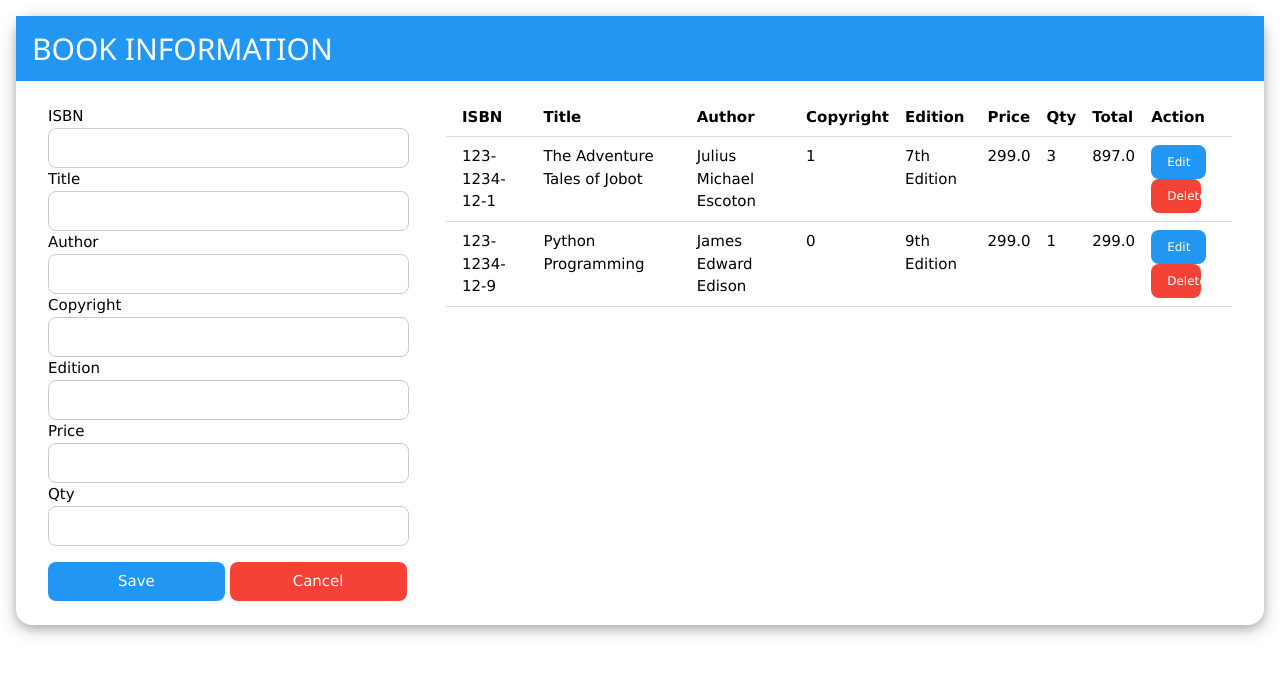
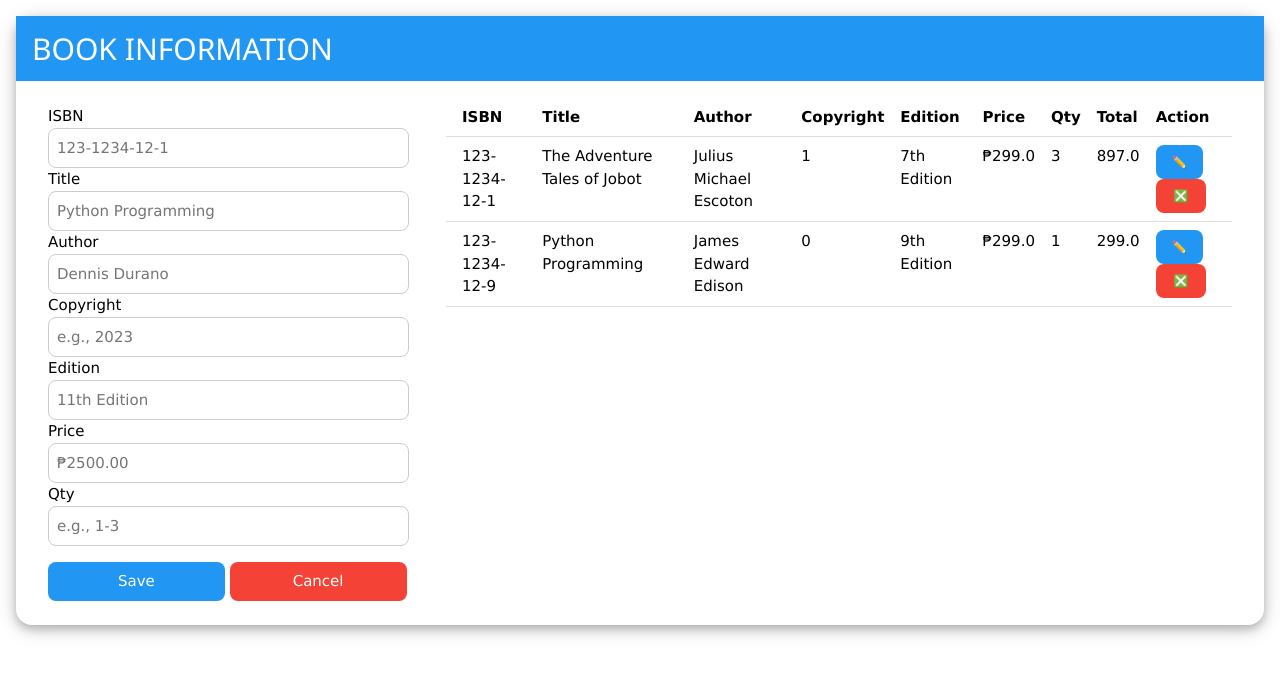
Before and after one commit to dchdev6/school-activities, a Flask app: page / in a window 1280 px wide. Shown: the top 675 px of the page. Run offline with Flask 3, Linux system fonts and the light colour scheme.

Commit message:
Book App Update

```diff
--- a/python/book_app/templates/index.html
+++ b/python/book_app/templates/index.html
@@ -46,31 +46,31 @@
             <form action="/add" method="POST" class="w3-card-1 w3-padding w3-margin-bottom w3-round-xlarge">
                 <div>
                     <label for="isbn">ISBN</label>
-                    <input class="w3-input w3-border w3-round-large" type="text" name="isbn" required>
+                    <input class="w3-input w3-border w3-round-large" type="text" name="isbn" placeholder="123-1234-12-1" required>
                 </div>
                 <div>
                     <label for="title">Title</label>
-                    <input class="w3-input w3-border w3-round-large" type="text" name="title" required>
+                    <input class="w3-input w3-border w3-round-large" type="text" name="title" placeholder="Python Programming" required>
                 </div>
                 <div>
                     <label for="author">Author</label>
-                    <input class="w3-input w3-border w3-round-large" type="text" name="author" required>
+                    <input class="w3-input w3-border w3-round-large" type="text" name="author" placeholder="Dennis Durano" required>
                 </div>
                 <div>
                     <label for="copyright">Copyright</label>
-                    <input class="w3-input w3-border w3-round-large" type="number" name="copyright">
+                    <input class="w3-input w3-border w3-round-large" type="number" name="copyright" placeholder="e.g., 2023">
                 </div>
                 <div>
                     <label for="edition">Edition</label>
-                    <input class="w3-input w3-border w3-round-large" type="text" name="edition">
+                    <input class="w3-input w3-border w3-round-large" type="text" name="edition" placeholder="11th Edition">
                 </div>
                 <div>
                     <label for="price">Price</label>
-                    <input class="w3-input w3-border w3-round-large" type="number" name="price" step="0.01">
+                    <input class="w3-input w3-border w3-round-large" type="number" name="price" step="0.01" placeholder="₱2500.00">
                 </div>
                 <div>
                     <label for="qty">Qty</label>
-                    <input class="w3-input w3-border w3-round-large" type="number" name="qty">
+                    <input class="w3-input w3-border w3-round-large" type="number" name="qty" placeholder="e.g., 1-3">
                     <button class="w3-btn w3-blue w3-margin-top w3-round-large" style="width:49%" type="submit">Save</button>
                     <button class="w3-btn w3-red w3-margin-top w3-round-large" style="width:49%" type="reset">Cancel</button>
                 </div>
@@ -123,7 +123,7 @@
                     </td>
 
                     <!-- Price -->
-                    <td class="display-field">{{ book.price }}</td>
+                    <td class="display-field display-price">₱{{ book.price }}</td>
                     <td class="edit-field" style="display: none;">
                         <input type="number" name="price" value="{{ book.price }}" step="0.01" class="w3-input w3-border">
                     </td>
@@ -140,11 +140,11 @@
                     <!-- Action Buttons -->
                     <td>
                         <!-- Edit Button -->
-                        <button class="w3-button w3-small w3-blue w3-round-large" onclick="toggleEdit('{{ book.id }}')">Edit</button>
+                        <button class="w3-button w3-small w3-blue w3-round-large" onclick="toggleEdit('{{ book.id }}')">✏️</button>
 
                         <!-- Save Button (shows only when editing) -->
                         <form action="/update/{{ book.id }}" method="POST" id="edit-form-{{ book.id }}" style="display: inline;">
-                            <!-- Include all input fields in the form for submission -->
+                            <!-- Fields -->
                             <input type="hidden" name="isbn" value="{{ book.isbn }}" required>
                             <input type="hidden" name="title" value="{{ book.title }}" required>
                             <input type="hidden" name="author" value="{{ book.author }}" required>
@@ -152,12 +152,12 @@
                             <input type="hidden" name="edition" value="{{ book.edition }}">
                             <input type="hidden" name="price" value="{{ book.price }}" step="0.01">
                             <input type="hidden" name="qty" value="{{ book.qty }}">
-                            <button class="w3-button w3-small w3-green w3-round-large edit-field" style="display: none;" type="submit">Save</button>
+                            <button class="w3-button w3-small w3-green w3-round-large edit-field" style="display: none;" type="button" onclick="saveEdit('{{ book.id }}')">✅</button>
                         </form>
 
                         <!-- Delete Button -->
                         <form action="/delete/{{ book.id }}" method="POST" style="display: inline;">
-                            <button class="w3-button w3-small w3-red w3-round-large" type="submit" style="width: 50px;">Delete</button>
+                            <button class="w3-button w3-small w3-red w3-round-large" type="submit" style="width: 50px;">❎</button>
                         </form>
                     </td>
                 </tr>
@@ -168,7 +168,6 @@
 </div>
 <script>
     function toggleEdit(id) {
-    // Get all display and edit fields for the row
         const row = document.getElementById(`row-${id}`);
         const displayFields = row.querySelectorAll('.display-field');
         const editFields = row.querySelectorAll('.edit-field');
@@ -176,6 +175,29 @@
         // Toggle visibility
         displayFields.forEach(field => field.style.display = field.style.display === 'none' ? '' : 'none');
         editFields.forEach(field => field.style.display = field.style.display === 'none' ? '' : 'none');
+
+        // Add Peso sign to the display price field
+        const priceDisplay = row.querySelector('.display-price');
+        const priceValue = row.querySelector('input[name="price"]').value;
+        priceDisplay.innerText = `₱${priceValue}`;
+
+    }
+
+    function saveEdit(id) {
+        const row = document.getElementById(`row-${id}`);
+        const form = document.getElementById(`edit-form-${id}`);
+
+        // Update hidden inputs with current edit field values
+        form.elements['isbn'].value = row.querySelector('input[name="isbn"]').value;
+        form.elements['title'].value = row.querySelector('input[name="title"]').value;
+        form.elements['author'].value = row.querySelector('input[name="author"]').value;
+        form.elements['copyright'].value = row.querySelector('input[name="copyright"]').value;
+        form.elements['edition'].value = row.querySelector('input[name="edition"]').value;
+        form.elements['price'].value = row.querySelector('input[name="price"]').value;
+        form.elements['qty'].value = row.querySelector('input[name="qty"]').value;
+
+        // Submit the form after updating hidden fields
+        form.submit();
     }
 </script>
 </body>
```
Also changed, not shown: python/book_app/instance/books.db. Lines whose indentation alone changed are shown as unchanged.
